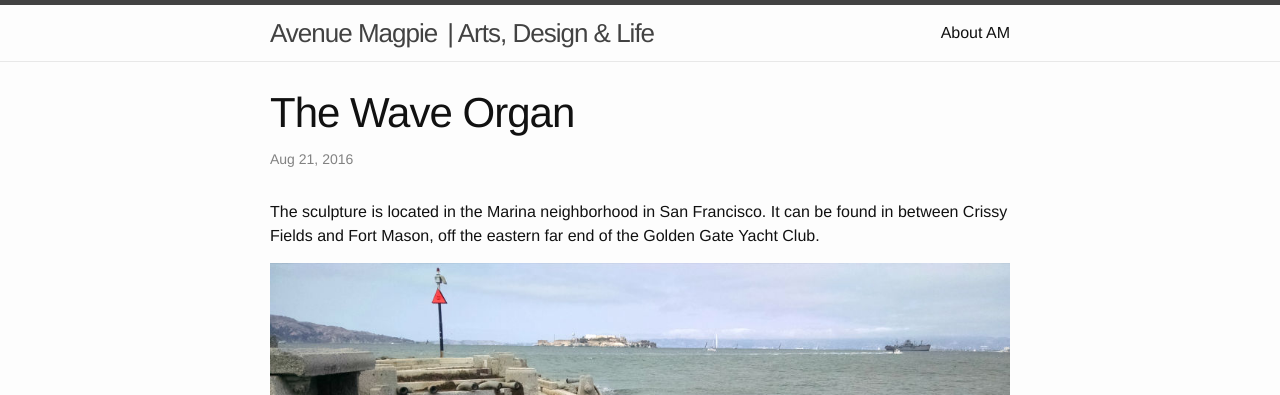
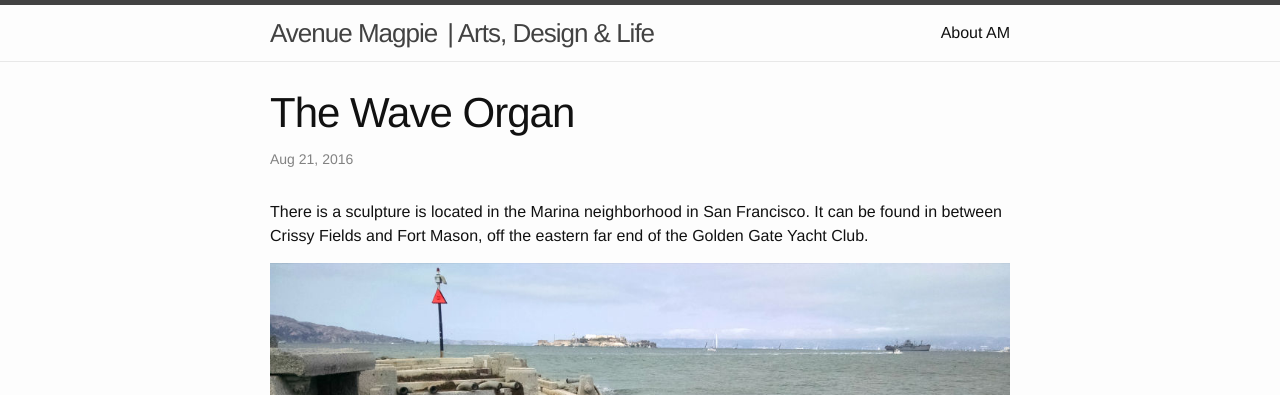
Before and after one commit to avenuemagpie/art-design, a Jekyll site: the page built from _posts/2016-08-21-wave-organ.markdown, in a window 1280 px wide. Shown: the top 395 px of the page. Built offline with Jekyll 4.4.1, drawn with Linux system fonts in a browser that asks for light colours; comment, search, counter and statistics services are not loaded.

Commit message:
copy edit

```diff
--- a/_posts/2016-08-21-wave-organ.markdown
+++ b/_posts/2016-08-21-wave-organ.markdown
@@ -15,7 +15,7 @@ image:
 ---
 
 
-The sculpture is located in the Marina neighborhood in San Francisco. It can be found in between Crissy Fields and Fort Mason, off the eastern far end of the Golden Gate Yacht Club.
+There is a sculpture is located in the Marina neighborhood in San Francisco. It can be found in between Crissy Fields and Fort Mason, off the eastern far end of the Golden Gate Yacht Club.
 
 ![Peter Richard's Wave Organ in San Francisco](/images/wave-organ-sf.jpg)
 
```
